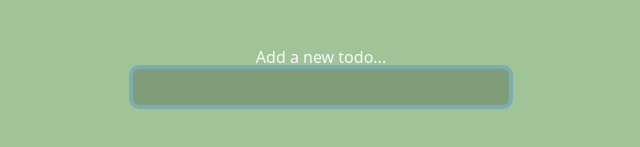
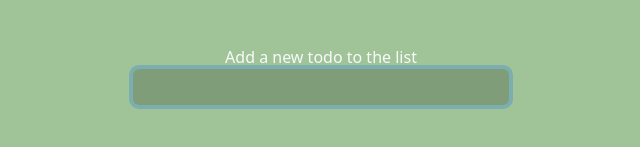
Before and after one commit to fern6545/todo-list-project, a plain HTML site: page index.html in a window 1280 px wide. Shown: the part 207-354 px from the top of the page, 319-959 px from the left. Drawn offline with nearby package versions, Linux system fonts and the light colour scheme.

Commit message:
modify index.html

```diff
--- a/index.html
+++ b/index.html
@@ -25,7 +25,7 @@
         </ul>
 
         <form class="add text-center my-4">
-            <label class="text-light">Add a new todo...</label>
+            <label class="text-light">Add a new todo to the list</label>
             <input class="form-control m-auto" type="text" name="add"/>
         </form>
 
```
